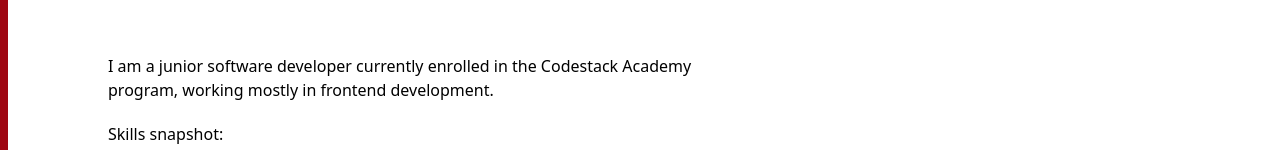
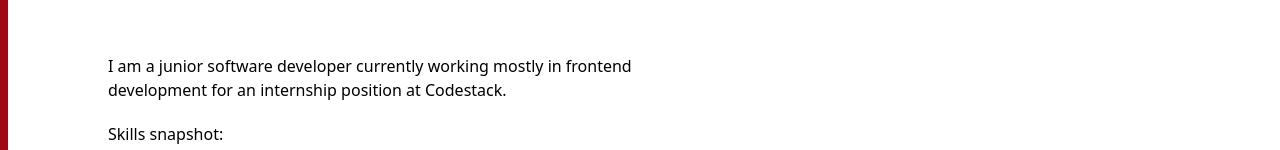
Before and after one commit to Kass-S/softwareengineerportfplio, a Next.js app: page / in a window 1280 px wide. Shown: the part 206-356 px from the top of the page. Built offline with nearby package versions, Linux system fonts and the light colour scheme.

Commit message:
small changes resume no longer available

```diff
--- a/src/components/DeveloperCard.tsx
+++ b/src/components/DeveloperCard.tsx
@@ -16,7 +16,7 @@ const DeveloperCard = ({ setProjectsHidden }:{setProjectsHidden: (val: boolean)
         </div>
 
         <div className="mt-5 p-1">
-          <p className="my-5">I am a junior software developer currently enrolled in the Codestack Academy program, working mostly in frontend development.</p>
+          <p className="my-5">I am a junior software developer currently working mostly in frontend development for an internship position at Codestack.</p>
           <p>
             Skills snapshot:
           </p>
@@ -45,16 +45,16 @@ const DeveloperCard = ({ setProjectsHidden }:{setProjectsHidden: (val: boolean)
 
 
                 <div className="flex justify-end ">
-                    <a
+                    {/* <a
                     href="/KassandraSpacekResume.pdf"
                     download="KassandraSpacekResume.pdf"
-                    >
+                    > */}
                     <button className="px-4 py-1 rounded-lg bg-red-500 text-black hover:bg-red-800 hover:text-white">
                         <span className="block rounded-lg">
                         Download Resume
                         </span>
                     </button>
-                    </a>
+                    {/* </a> */}
                 </div>
             </div>
 
```
